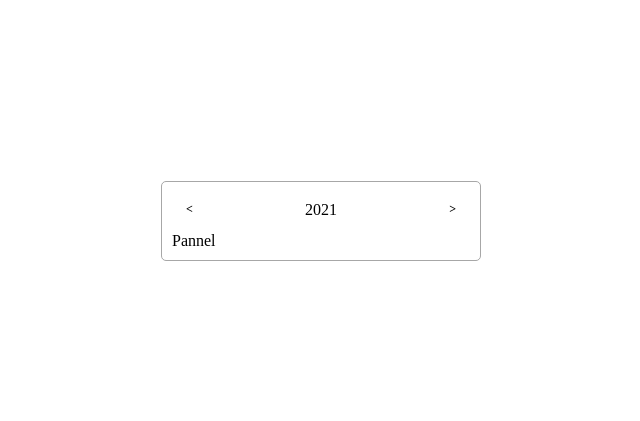
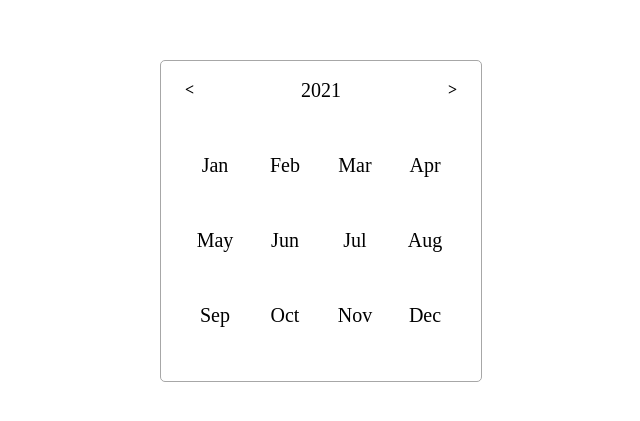
Before and after one commit to ChengYiLin/React-TypeScript-Calender, a React app: page / in a window 1280 px wide. Shown: the part 187-608 px from the top of the page, without its empty margins (327-967 px from the left). Built offline with nearby package versions, Linux system fonts and the light colour scheme; the HTML template or start-up script is replaced by a standard one.

Commit message:
feat : build `monthPannel` Components (only UI)

```diff
--- /dev/null
+++ b/src/Calender/components/monthPannel.tsx
@@ -0,0 +1,45 @@
+import React, { FC } from 'react'
+import styled from 'styled-components'
+import { MonthEnum } from '../types/enum'
+
+const Container = styled.div`
+    flex: 1 0 auto;
+`
+
+const MonthContainer = styled.div`
+    display: grid;
+    grid-template-columns: repeat(4, 60px);
+    grid-auto-flow: row;
+    column-gap: 10px;
+    row-gap: 15px;
+    padding: 20px 14px;
+`
+
+const Month = styled.p`
+    font-size: 20px;
+    text-align: center;
+    padding: 18.5px 0;
+    border-radius: 50%;
+    cursor: pointer;
+`
+const MonthArray = Object.keys(MonthEnum).filter(item => isNaN(parseInt(item)))
+
+const MonthPannel:FC = () => {
+	const hacndleMonthClcik = (month: string) => {
+		console.log(`Click Month : ${month}`)
+	}
+
+	return (
+		<Container>
+			<MonthContainer>
+				{MonthArray.map(month => (
+					<Month key={month} onClick={() => hacndleMonthClcik(month)}>
+						{month}
+					</Month>
+				))}
+			</MonthContainer>
+		</Container>
+	)
+}
+
+export default MonthPannel
--- a/src/Calender/components/moveButton.tsx
+++ b/src/Calender/components/moveButton.tsx
@@ -7,7 +7,7 @@ const Container = styled.button`
 `
 
 const Arrow = styled.p`
-    font-size: 12px;
+    font-size: 16px;
     font-weight: bolder;
     padding: 10px 14px;
     border-radius: 50%;
--- a/src/Calender/components/viewTypeSwitch.tsx
+++ b/src/Calender/components/viewTypeSwitch.tsx
@@ -15,6 +15,7 @@ const Container = styled.button`
 `
 
 const Content = styled.div`
+    font-size: 20px;
     padding: 5px;
 `
 
--- a/src/Calender/index.tsx
+++ b/src/Calender/index.tsx
@@ -1,8 +1,11 @@
 import React, { FC } from 'react'
 import dayjs from 'dayjs'
 import * as Styled from './style/calender.styled'
+// Components
 import MoveButton from './components/moveButton'
 import ViewTypeSwitch from './components/viewTypeSwitch'
+import MonthPannel from './components/monthPannel'
+
 
 const Calender:FC = () => {
 	console.log(`Today : ${dayjs()}`)
@@ -14,9 +17,7 @@ const Calender:FC = () => {
 				<ViewTypeSwitch />
 				<MoveButton forward='next' />
 			</Styled.SwitchPannel>
-			<div>
-				<p>Pannel</p>
-			</div>
+			<MonthPannel />
 		</Styled.Container>
 	)}
 
--- a/src/Calender/style/calender.styled.tsx
+++ b/src/Calender/style/calender.styled.tsx
@@ -12,8 +12,8 @@ const ResetStyle = styled.div`
 `
 
 export const Container = styled(ResetStyle)`
-	width: 320px;
-	max-height: 360px;
+	width: 322px;
+	height: 322px;
 
 	display: flex;
 	flex-direction: column;
@@ -30,5 +30,5 @@ export const SwitchPannel = styled.div`
 	justify-content: space-between;
 	align-items: center;
 
-	margin-bottom: 5px;
+	margin-bottom: 6px;
 `
```
